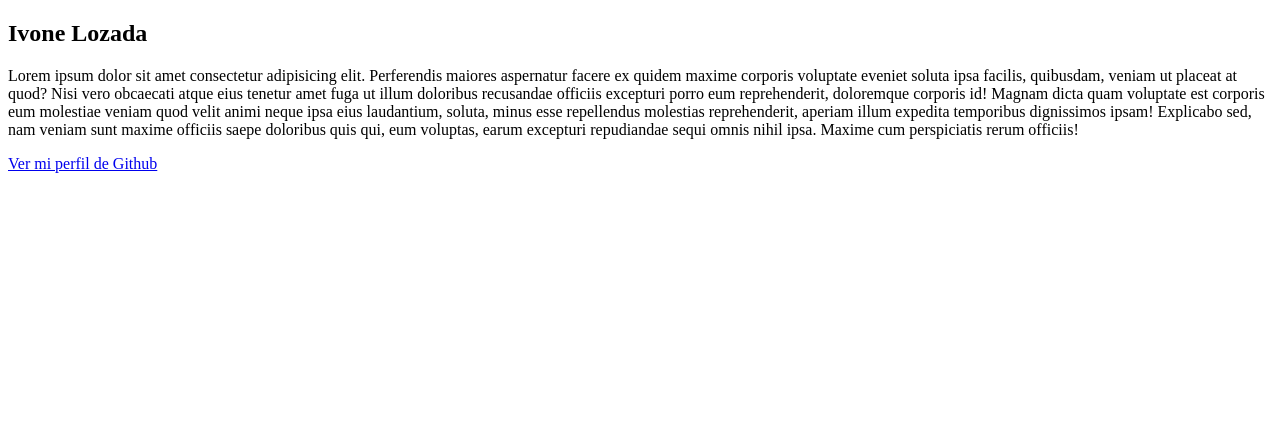
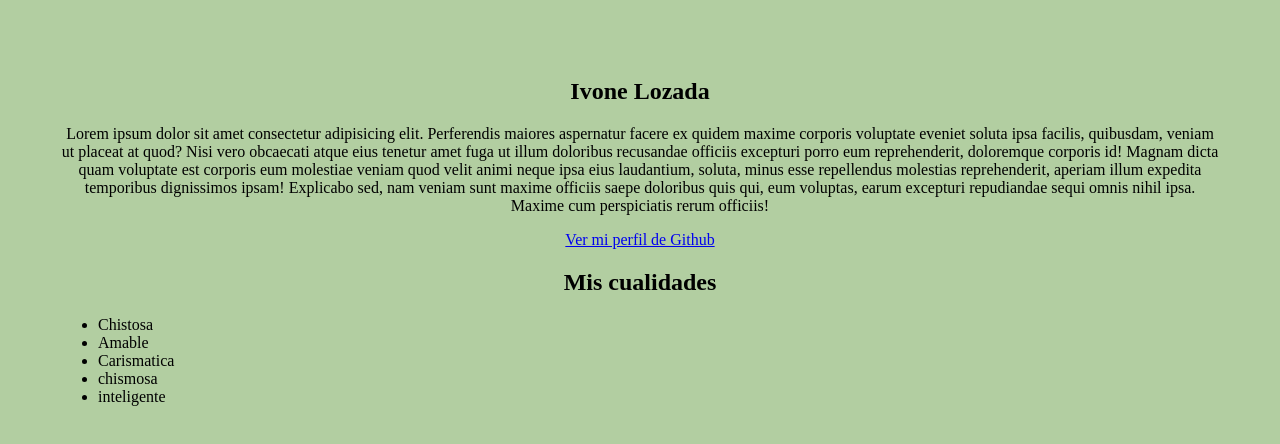
Before and after one commit to IvoBeltran/mi_historia, a plain HTML site: page index.html in a window 1280 px wide. Drawn offline with Linux system fonts and the light colour scheme.

Commit message:
las cualidades

```diff
--- a/css/styles.css
+++ b/css/styles.css
@@ -0,0 +1,12 @@
+body{
+    background-color: rgb(178, 206, 161);
+    text-align: center;
+    color: rgb(0, 0, 0);
+    padding: 50px;
+    box-sizing: border-box;
+
+}
+
+ul{
+    text-align: left;
+}
--- a/index.html
+++ b/index.html
@@ -12,6 +12,14 @@
         <p>Lorem ipsum dolor sit amet consectetur adipisicing elit. Perferendis maiores aspernatur facere ex quidem maxime corporis voluptate eveniet soluta ipsa facilis, quibusdam, veniam ut placeat at quod? Nisi vero obcaecati atque eius tenetur amet fuga ut illum doloribus recusandae officiis excepturi porro eum reprehenderit, doloremque corporis id! Magnam dicta quam voluptate est corporis eum molestiae veniam quod velit animi neque ipsa eius laudantium, soluta, minus esse repellendus molestias reprehenderit, aperiam illum expedita temporibus dignissimos ipsam! Explicabo sed, nam veniam sunt maxime officiis saepe doloribus quis qui, eum voluptas, earum excepturi repudiandae sequi omnis nihil ipsa. Maxime cum perspiciatis rerum officiis!</p>
 
         <a href="#">Ver mi perfil de Github</a>
+        <h2>Mis cualidades</h2>
+        <ul>
+            <li>Chistosa</li>
+            <li>Amable</li>
+            <li>Carismatica</li>
+            <li>chismosa</li>
+            <li>inteligente</li>
+        </ul>
     </section>
 
 </body>
```
